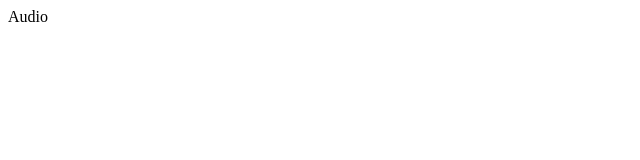
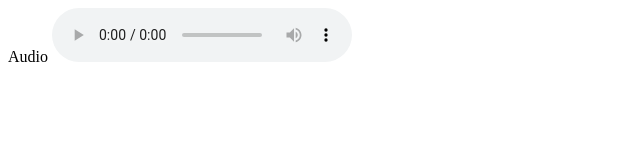
Before and after one commit to Lennoxgonz/Lennoxgonz.github.io, a plain HTML site: page index.html in a window 1280 px wide. Shown: the whole page, without its empty margins (0-640 px from the left). Drawn offline with Linux system fonts and the light colour scheme.

Commit message:
Update index.html

```diff
--- a/index.html
+++ b/index.html
@@ -7,6 +7,6 @@
 </head>
 <body
   <h1>Audio</h1>
-<audio><source src="bensound-anewbeginning.mp3" type="audio/mpeg"></audio>
+<audio controls><source src="bensound-anewbeginning.mp3" type="audio/mpeg"></audio>
 </body>
 </html>
```
